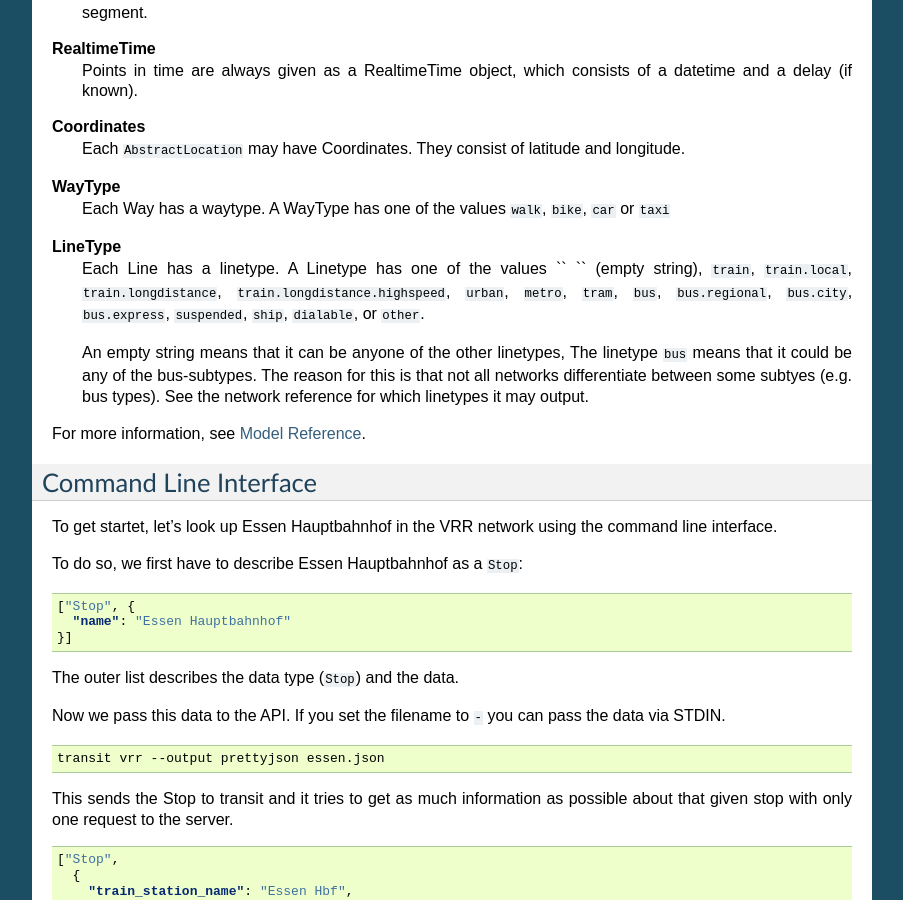
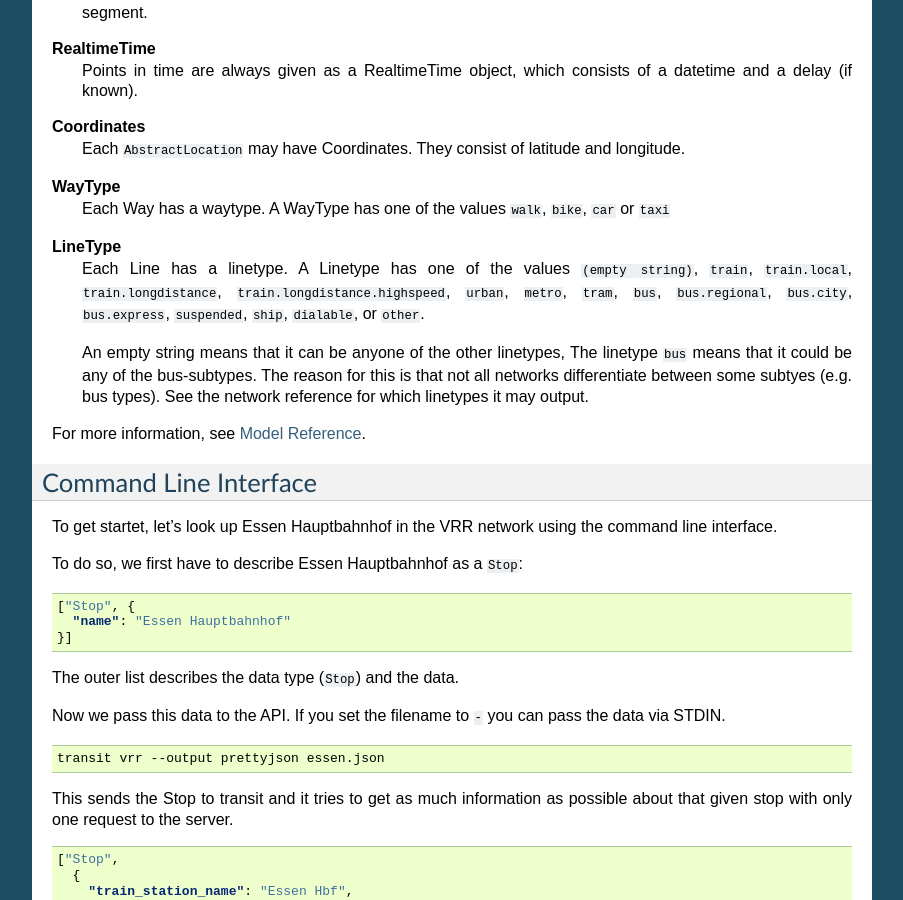
Before and after one commit to codingcatgirl/choo, a Sphinx documentation site: the page built from docs/transit/start.rst, in a window 1280 px wide and 900 px high, scrolled down 961 px. Shown: the whole window, without its empty margins (198-1101 px from the left). Built offline with Sphinx 7.4.7, drawn with Linux system fonts in a browser that asks for light colours.

```diff
--- a/docs/transit/start.rst
+++ b/docs/transit/start.rst
@@ -52,7 +52,7 @@ Other Models that are part of transit but can not be searched for include:
     Each Way has a waytype. A WayType has one of the values ``walk``, ``bike``, ``car`` or ``taxi``
 
 **LineType**
-    Each Line has a linetype. A Linetype has one of the values `` `` (empty string), ``train``, ``train.local``, ``train.longdistance``, ``train.longdistance.highspeed``,
+    Each Line has a linetype. A Linetype has one of the values ``(empty string)``, ``train``, ``train.local``, ``train.longdistance``, ``train.longdistance.highspeed``,
     ``urban``, ``metro``, ``tram``, ``bus``, ``bus.regional``, ``bus.city``, ``bus.express``, ``suspended``, ``ship``, ``dialable``, or ``other``.
 
     An empty string means that it can be anyone of the other linetypes, The linetype ``bus`` means that it could be any of the bus-subtypes. The reason for this is that
```
